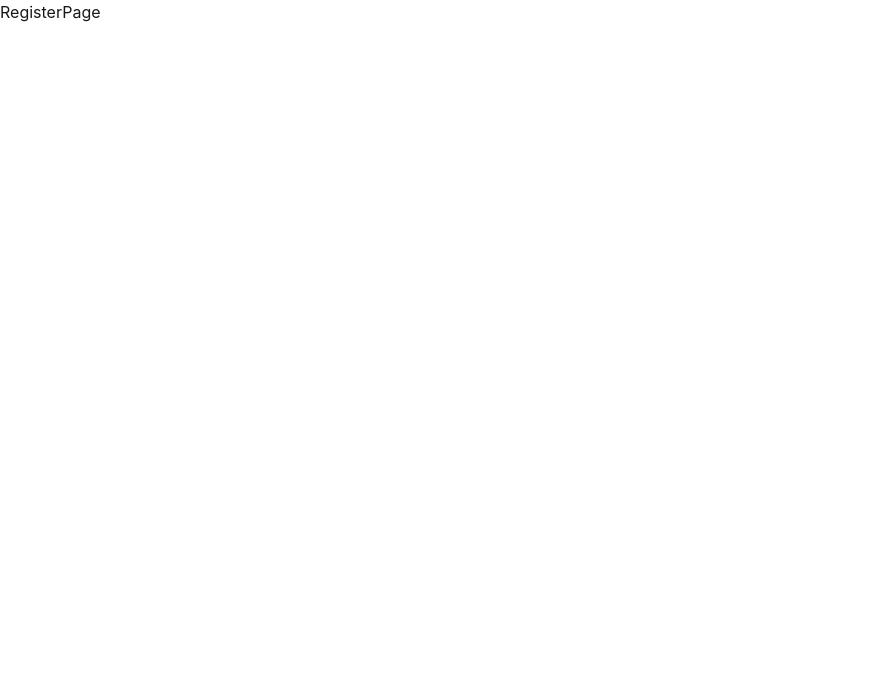
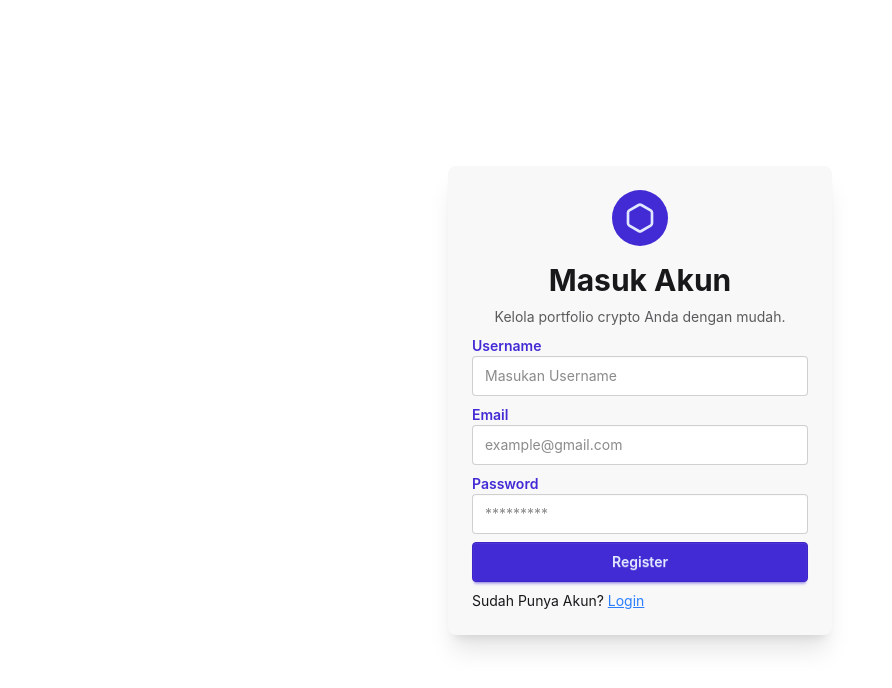
Before and after one commit to Radian-syahputra/Crypto_Tacker_Frontend, a React (Vite) app: page /register in a window 1280 px wide. Shown: the top 688 px of the page, without its empty margins (0-892 px from the left). Built offline with nearby package versions, Linux system fonts and the light colour scheme.

Commit message:
Register Page Create : Commit

```diff
--- a/src/pages/LoginPage.tsx
+++ b/src/pages/LoginPage.tsx
@@ -64,7 +64,7 @@ const LoginPage = () => {
             <button className="btn btn-primary w-full" disabled={isLoading}>
               {isLoading ? (<span className="loading loading-bars loading-md"></span>) : "Login"}
             </button>
-            <span>Sudah Belum Punya Akun? {' '}
+            <span>Belum Punya Akun? {' '}
               <Link to={'/register'} className="text-sm text-blue-500 underline">Register</Link>
             </span>
           </form>
--- a/src/pages/RegisterPage.tsx
+++ b/src/pages/RegisterPage.tsx
@@ -1,8 +1,84 @@
-import React from 'react'
+import useAuthStore from "../store/authStore"
+import { register } from "../services/authService"
+import toast from "react-hot-toast"
+import { useState } from "react"
+import { useNavigate, Link } from "react-router-dom"
+import { Hexagon } from "lucide-react"
 
 const RegisterPage = () => {
+  const [username, setUsername] = useState("")
+  const [email, setEmail] = useState("")
+  const [password, setPassword] = useState("")
+  const {setUser, isLoading, setLoading} = useAuthStore()
+  const navigate = useNavigate()
+
+
+  const registerHandler = async (e : React.FormEvent) => {
+    e.preventDefault()
+
+    if(!username || !email || !password) return toast.error("Semua Inputan Wajib Di Isi")
+
+    setLoading(true)
+    try {
+      const response = await register(username, email, password)
+      setUser(response.data)
+      toast.success("Berhasil Membuat Akun")
+      navigate('/login')
+    } catch (error) {
+      toast.error("Gagal Membuat Akun")
+    }finally {
+      setLoading(false)
+    }
+  }
+
   return (
-    <div>RegisterPage</div>
+    <div className="min-h-screen flex items-center justify-center">
+      <div className="card w-96 bg-base-200 shadow-xl">
+        <div className="card-body">
+          {/* Title */}
+          <div className="text-center">
+            <div className="avatar placeholder mb-4">
+              <div className="bg-primary text-primary-content rounded-full w-14">
+                <span className="text-xl font-semibold text-center justify-center mt-3 flex">
+                  <Hexagon className="w-8 h-8 "/>
+                </span>
+              </div>
+            </div>
+            <h1 className="text-3xl font-bold">Masuk Akun</h1>
+            <p className="mt-2 text-base-content/70">
+              Kelola portfolio crypto Anda dengan mudah.
+            </p>
+          </div>
+
+          {/* Form */}
+          <form onSubmit={registerHandler} className="space-y-2">
+            <div>
+              <label className="font-semibold text-primary">Username</label>
+              <input type="text" placeholder="Masukan Username" className="input input-bordered w-full" value={username} onChange={(e) => setUsername(e.target.value)}  />
+            </div>
+
+            <div>
+              <label className="font-semibold text-primary">Email</label>
+              <input type="text" placeholder="example@gmail.com" className="input input-bordered w-full" value={email} onChange={(e) => setEmail(e.target.value)} />
+            </div>
+
+            <div>
+              <label className="font-semibold text-primary">Password</label>
+              <input type="password" placeholder="*********" className="input input-bordered w-full" value={password} onChange={(e) => setPassword(e.target.value)} />
+            </div>
+
+            <button className="btn btn-primary w-full" disabled={isLoading}>
+              {isLoading ? (
+                  <span className="loading loading-bars loading-md"></span>
+              ) : "Register"}
+            </button>
+            <span>Sudah Punya Akun? {' '}
+              <Link to={'/login'} className="text-sm text-blue-500 underline">Login</Link>
+            </span>
+          </form>
+        </div>
+      </div>
+    </div>
   )
 }
 
```
